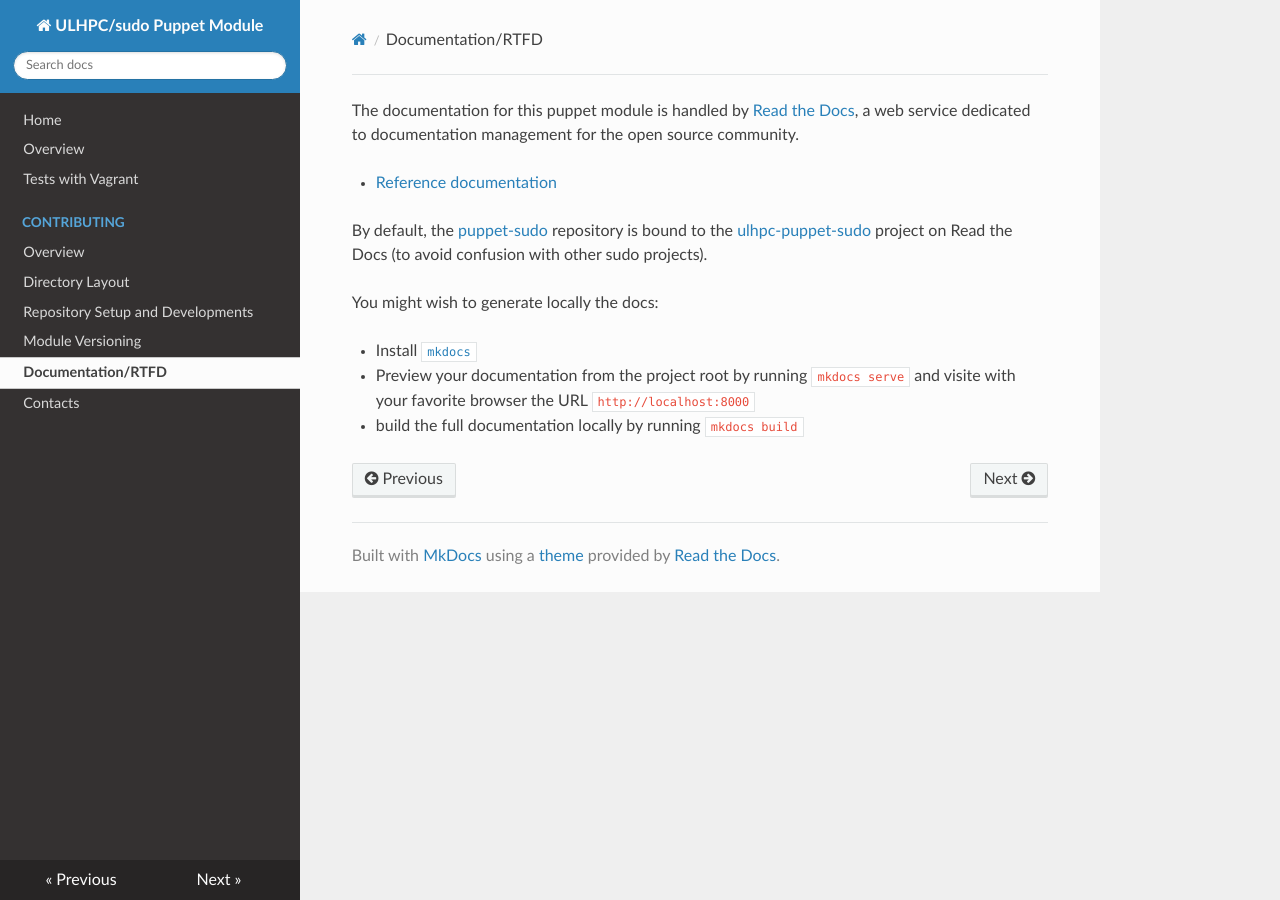
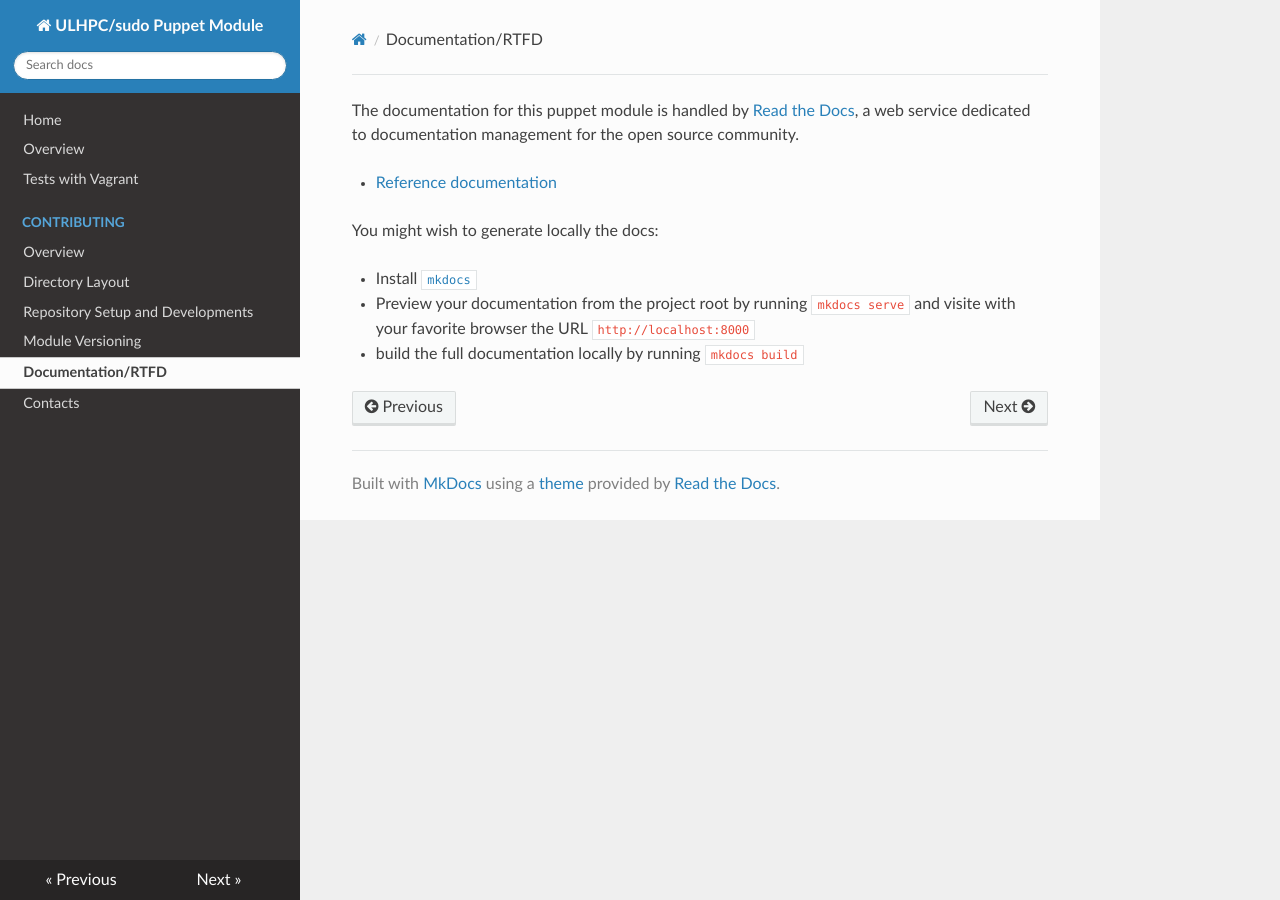
Before and after one commit to ULHPC/puppet-sudo, an MkDocs documentation site: the page built from docs/rtfd.md, in a window 1280 px wide. Built offline with MkDocs 1.6.1, drawn with Linux system fonts in a browser that asks for light colours; nearby versions of some CDN libraries; old or Windows-style settings are respelled for this version of MkDocs.

Commit message:
Remove rtd links

```diff
--- a/docs/rtfd.md
+++ b/docs/rtfd.md
@@ -1,8 +1,6 @@
 The documentation for this puppet module is handled by [Read the Docs](https://readthedocs.org/), a web service dedicated to documentation management for the open source community.
 
 * [Reference documentation](https://docs.readthedocs.org/en/latest/)
-
-By default, the [puppet-sudo](https://github.com/ULHPC/puppet-sudo) repository is bound to the [ulhpc-puppet-sudo](http://ulhpc-puppet-sudo.rtfd.org) project on Read the Docs (to avoid confusion with other sudo projects).
 
 You might wish to generate locally the docs:
 
```
Also changed, not shown: README.md (+1 -8 lines).
